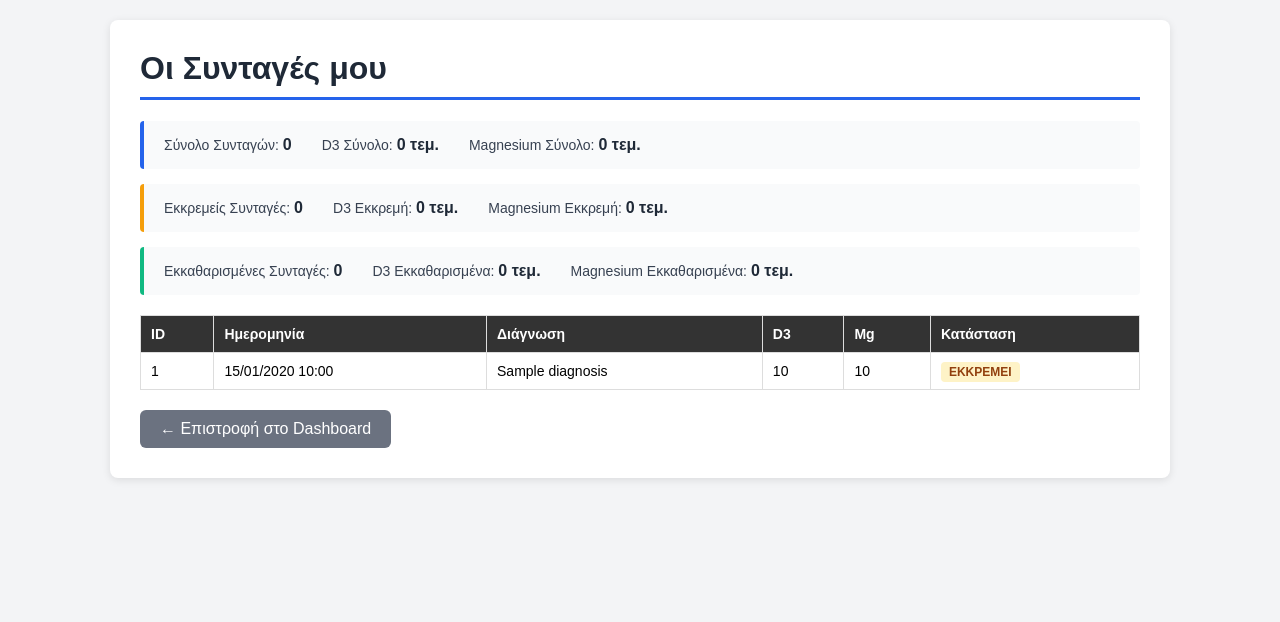
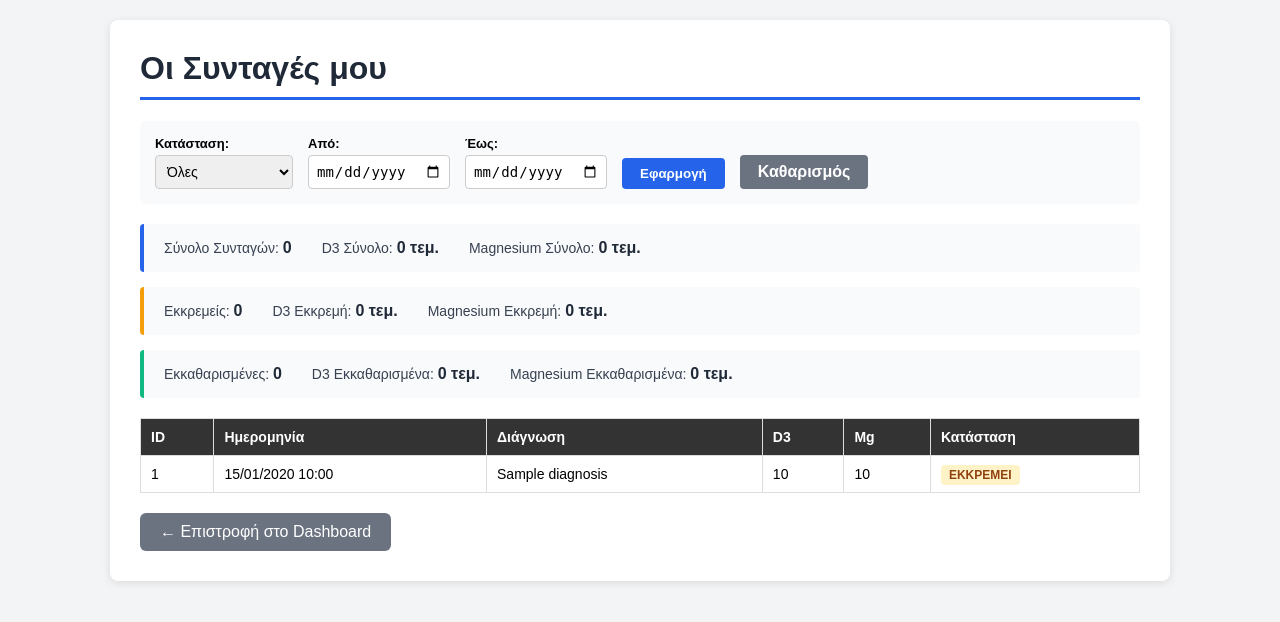
Before and after one commit to dzampoulis-dot/Dynamic-Cells, a Flask app: page /my_stats in a window 1280 px wide. Shown: the top 622 px of the page. Run offline with Flask 3, Linux system fonts and the light colour scheme; the visitor is signed in with stand-in values (Sample User, id 1); a database or web service that is not in the repository returns one stand-in record (values such as "Sample title"); data that the repository does not hold is empty; some libraries are stand-ins or nearby versions.

Commit message:
Update my_stats.html

```diff
--- a/templates/my_stats.html
+++ b/templates/my_stats.html
@@ -12,6 +12,11 @@
         .stat-item strong{font-size:16px;color:#1f2937}
         .pending-box{border-left-color:#f59e0b}
         .paid-box{border-left-color:#10b981}
+        .filters{display:flex;flex-wrap:wrap;gap:15px;align-items:flex-end;margin-bottom:20px;background:#f9fafb;padding:15px;border-radius:6px}
+        .filter-group{display:flex;flex-direction:column;gap:4px;font-size:13px;font-weight:bold}
+        .filter-group select, .filter-group input{padding:7px;border:1px solid #ccc;border-radius:4px;font-size:14px}
+        .btn-filter{padding:8px 18px;background:#2563eb;color:white;border:none;border-radius:4px;cursor:pointer;font-weight:bold}
+        .btn-reset{padding:8px 18px;background:#6b7280;color:white;border:none;border-radius:4px;cursor:pointer;font-weight:bold;text-decoration:none}
         table{width:100%;border-collapse:collapse;margin-top:20px}
         th,td{border:1px solid #ddd;padding:10px;text-align:left;font-size:14px}
         th{background:#333;color:white}
@@ -25,18 +30,41 @@
 <div class="container">
     <h1>Οι Συνταγές μου</h1>
 
+    <form method="GET" action="/my_stats">
+        <div class="filters">
+            <div class="filter-group">
+                <label>Κατάσταση:</label>
+                <select name="status">
+                    <option value="all" {% if status_filter == 'all' %}selected{% endif %}>Όλες</option>
+                    <option value="pending" {% if status_filter == 'pending' %}selected{% endif %}>Εκκρεμείς</option>
+                    <option value="paid" {% if status_filter == 'paid' %}selected{% endif %}>Εκκαθαρισμένες</option>
+                </select>
+            </div>
+            <div class="filter-group">
+                <label>Από:</label>
+                <input type="date" name="date_from" value="{{ date_from }}">
+            </div>
+            <div class="filter-group">
+                <label>Έως:</label>
+                <input type="date" name="date_to" value="{{ date_to }}">
+            </div>
+            <button type="submit" class="btn-filter">Εφαρμογή</button>
+            <a href="/my_stats" class="btn-reset">Καθαρισμός</a>
+        </div>
+    </form>
+
     <div class="stat-box">
         <div class="stat-item">Σύνολο Συνταγών: <strong>{{ stats['total_recs'] or 0 }}</strong></div>
         <div class="stat-item">D3 Σύνολο: <strong>{{ stats['total_d3'] or 0 }} τεμ.</strong></div>
         <div class="stat-item">Magnesium Σύνολο: <strong>{{ stats['total_mg'] or 0 }} τεμ.</strong></div>
     </div>
     <div class="stat-box pending-box">
-        <div class="stat-item">Εκκρεμείς Συνταγές: <strong>{{ stats['pending_recs'] or 0 }}</strong></div>
+        <div class="stat-item">Εκκρεμείς: <strong>{{ stats['pending_recs'] or 0 }}</strong></div>
         <div class="stat-item">D3 Εκκρεμή: <strong>{{ stats['pending_d3'] or 0 }} τεμ.</strong></div>
         <div class="stat-item">Magnesium Εκκρεμή: <strong>{{ stats['pending_mg'] or 0 }} τεμ.</strong></div>
     </div>
     <div class="stat-box paid-box">
-        <div class="stat-item">Εκκαθαρισμένες Συνταγές: <strong>{{ stats['paid_recs'] or 0 }}</strong></div>
+        <div class="stat-item">Εκκαθαρισμένες: <strong>{{ stats['paid_recs'] or 0 }}</strong></div>
         <div class="stat-item">D3 Εκκαθαρισμένα: <strong>{{ stats['paid_d3'] or 0 }} τεμ.</strong></div>
         <div class="stat-item">Magnesium Εκκαθαρισμένα: <strong>{{ stats['paid_mg'] or 0 }} τεμ.</strong></div>
     </div>
```
